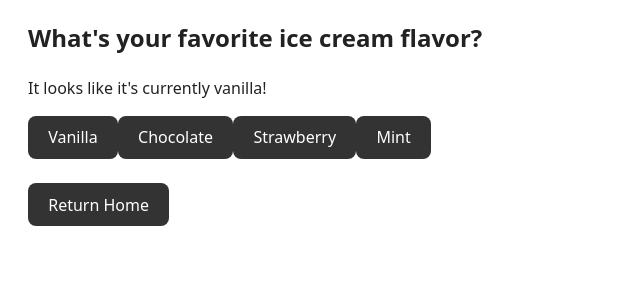
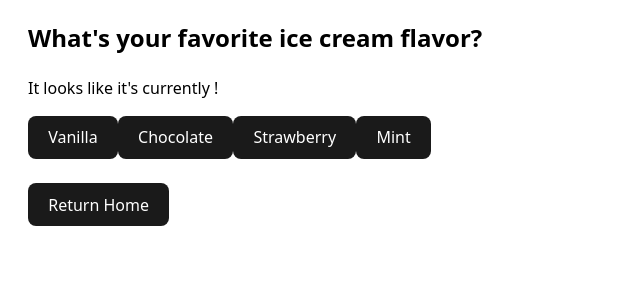
Before and after one commit to Bateeters/React-Exercises-Pt2, a React app in the folder React Exercises Pt2/: page /themePage in a window 1280 px wide. Shown: the top 300 px of the page, without its empty margins (0-640 px from the left). Built offline with nearby package versions, Linux system fonts and the light colour scheme; the HTML template or start-up script is replaced by a standard one.

Commit message:
finished Custom Hook: useLocalStorage exercise. Updated Theme Context to also use localStorage

```diff
--- /dev/null
+++ b/React Exercises Pt2/src/components/LocalStorageTest.jsx
@@ -0,0 +1,28 @@
+import useLocalStorage from "../hooks/useLocalStorage.jsx";
+
+function LocalStorageTest() {
+  const [count, setCount] = useLocalStorage("myCount" ,0);
+
+  return (
+    <div>
+        <h3>15. Custom Hook: useLocalStorage</h3>
+        <h5>Goal: Persist state in localStorage via custom hook.</h5>
+        <p>Steps:</p>
+        <ol>
+            <li>Create a hook useLocalStorage(key, defaultValue).</li>
+            <li>Initialize state from localStorage or fallback.</li>
+            <li>Use useEffect to write to localStorage on state change.</li>
+            <li>Replace useState with useLocalStorage in a component.</li>
+        </ol>
+        <br />
+        <p>Exercise Solution:</p>
+            <p>You clicked {count} times.</p>
+            <p>Navigate to a different page (or refresh) to see if it saves your count!</p>
+            <button onClick={() => setCount(count + 1)}>+1</button>
+            <button onClick={() => setCount(0)}>Reset</button>
+        <br /><br />
+    </div>
+  );
+}
+
+export default LocalStorageTest;
--- a/React Exercises Pt2/src/context/ThemeContext.jsx
+++ b/React Exercises Pt2/src/context/ThemeContext.jsx
@@ -1,19 +1,21 @@
-import { createContext, useState } from "react";
+import { createContext, useEffect } from "react";
+import useLocalStorage from "../hooks/useLocalStorage";
 
 export const ThemeContext = createContext();
 
 function ThemeProvider({ children }) {
-    const [theme, setTheme] = useState("vanilla");
+  // useLocalStorage instead of useState
+  const [theme, setTheme] = useLocalStorage("theme", "");
 
-    const toggleTheme = () => {
-        setTheme((prev) => (prev === "vanilla" ? "chocolate" : "vanilla"));
-    };
+useEffect(() => {
+    document.body.className = theme; // set body class
+  }, [theme]);
 
-    return (
-        <ThemeContext.Provider value={{ theme, setTheme, toggleTheme}}>
-            {children}
-        </ThemeContext.Provider>
-    );
+  return (
+    <ThemeContext.Provider value={{ theme, setTheme }}>
+      {children}
+    </ThemeContext.Provider>
+  );
 }
 
 export default ThemeProvider
--- a/React Exercises Pt2/src/css/Themes.css
+++ b/React Exercises Pt2/src/css/Themes.css
@@ -30,7 +30,7 @@ body.chocolate {
 
 body.strawberry {
   background-color:pink;
-  color: red;
+  color: firebrick;
 
   & button {
     background: crimson;
--- /dev/null
+++ b/React Exercises Pt2/src/hooks/useLocalStorage.jsx
@@ -0,0 +1,18 @@
+import { useState, useEffect } from "react";
+
+function useLocalStorage(key, initialValue) {
+  // Load from localStorage, or fallback to initialValue
+  const [value, setValue] = useState(() => {
+    const storedValue = localStorage.getItem(key);
+    return storedValue ? JSON.parse(storedValue) : initialValue;
+  });
+
+  // Whenever value changes, save it to localStorage
+  useEffect(() => {
+    localStorage.setItem(key, JSON.stringify(value));
+  }, [key, value]);
+
+  return [value, setValue];
+}
+
+export default useLocalStorage;
--- a/React Exercises Pt2/src/pages/HomePage.jsx
+++ b/React Exercises Pt2/src/pages/HomePage.jsx
@@ -16,6 +16,7 @@ import '../css/App.css'
 import '../css/Themes.css'
 import { ThemeContext } from '../context/ThemeContext'
 import { useContext } from 'react'
+import LocalStorageTest from '../components/LocalStorageTest'
 
 function HomePage() {
   const {theme} = useContext(ThemeContext)
@@ -32,7 +33,7 @@ function HomePage() {
 
   const advancedExercises = [
     <h1>Advanced Exercises</h1>,
-    <FetchPosts/>, <ImageGallery/>, <RouterMiniApp/>, <ThemeSelection/>, "Custom Hook: useLocalStorage"
+    <FetchPosts/>, <ImageGallery/>, <RouterMiniApp/>, <ThemeSelection/>, <LocalStorageTest/>
   ]
 
   const tabsArray = [
--- a/React Exercises Pt2/src/pages/ThemePage.jsx
+++ b/React Exercises Pt2/src/pages/ThemePage.jsx
@@ -1,14 +1,10 @@
 import { Link } from "react-router-dom"
-import { useContext, useEffect } from "react"
+import { useContext } from "react"
 import { ThemeContext } from "../context/ThemeContext"
 import "../css/Themes.css";
 
 function ThemePage() {
   const { theme, setTheme } = useContext(ThemeContext);
-
-  useEffect(() => {
-    document.body.className = theme; // set body class
-  }, [theme]);
 
   return (
         <div>
```
